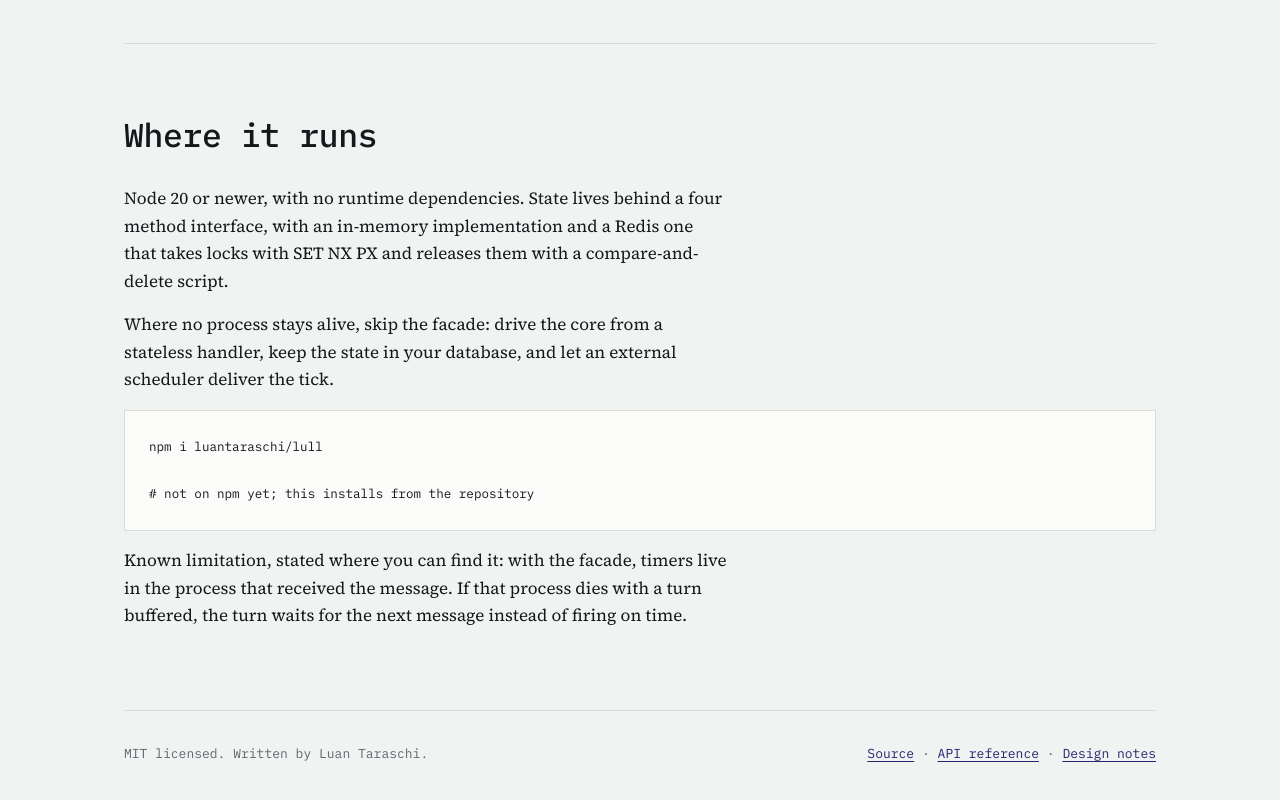
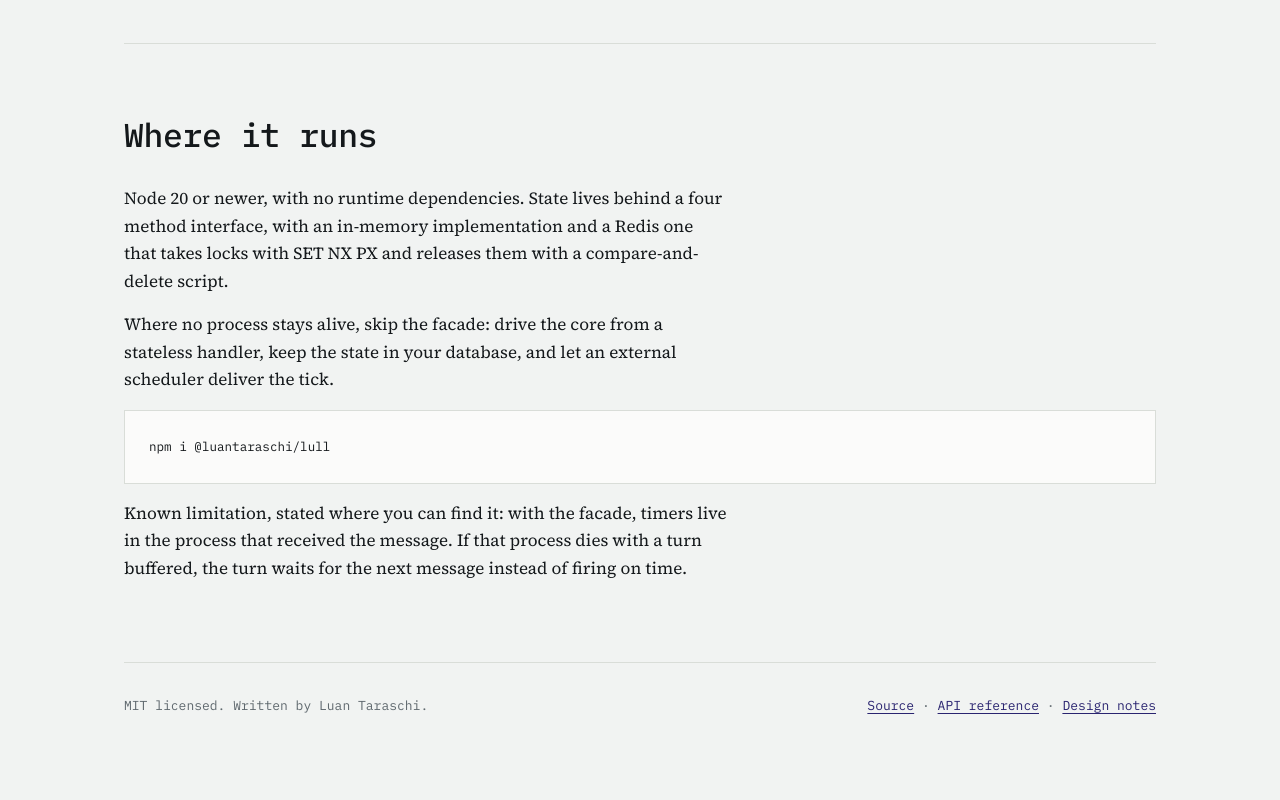
Before and after one commit to luantaraschi/lull, a website with bundled scripts: page site/index.html in a window 1280 px wide. Shown: the part 3706-4506 px from the top of the page. Built offline with nearby package versions, Linux system fonts and the light colour scheme.

Commit message:
docs: the package is on npm

```diff
--- a/site/index.html
+++ b/site/index.html
@@ -217,9 +217,7 @@ const [next, effects] = reduce(state, { type: 'message', id, text, at }, policy)
               tick.
             </p>
           </div>
-          <pre><code>npm i luantaraschi/lull
-
-# not on npm yet; this installs from the repository</code></pre>
+          <pre><code>npm i @luantaraschi/lull</code></pre>
           <div class="column">
             <p>
               Known limitation, stated where you can find it: with the facade, timers live in the
```
Also changed, not shown: README.md.
